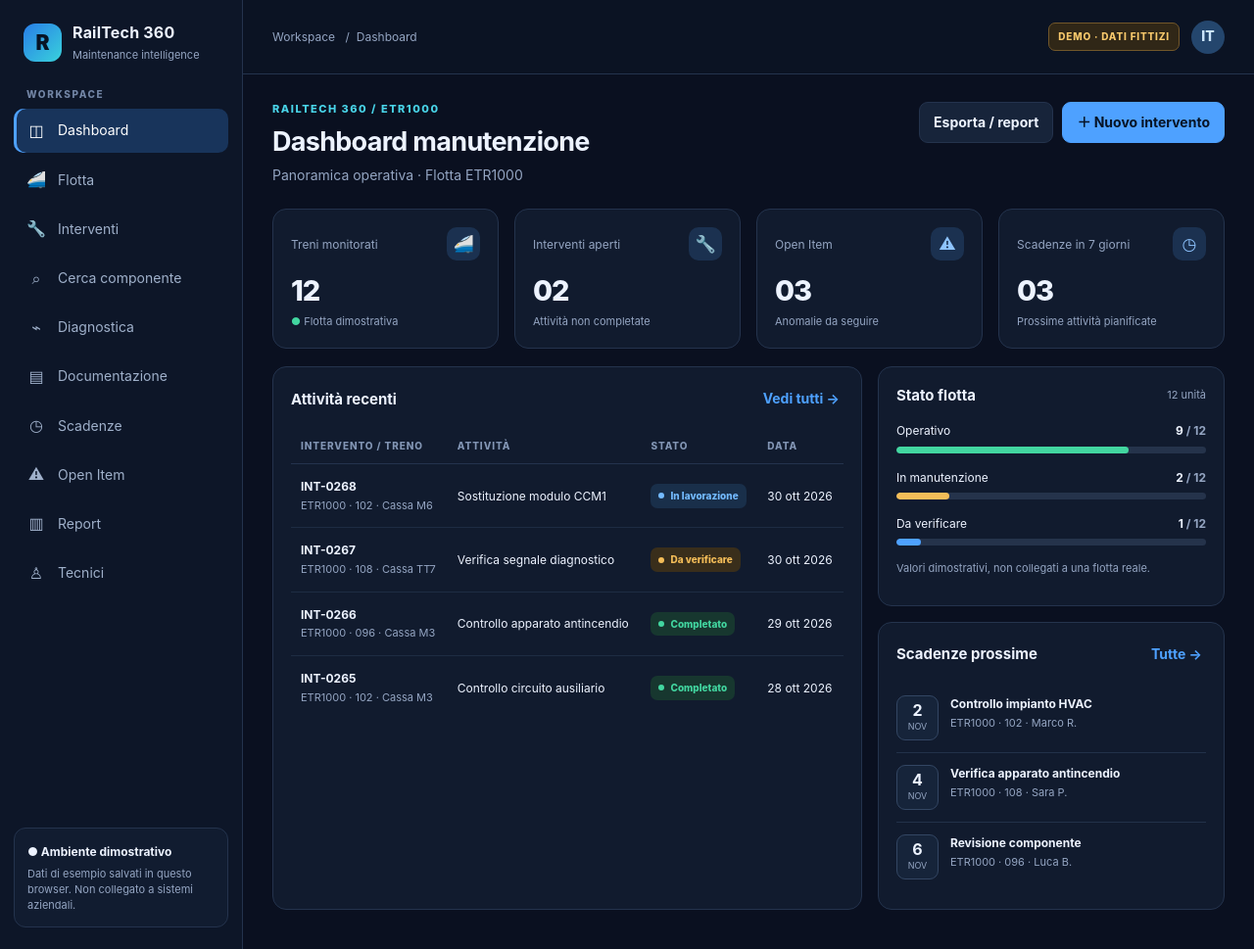
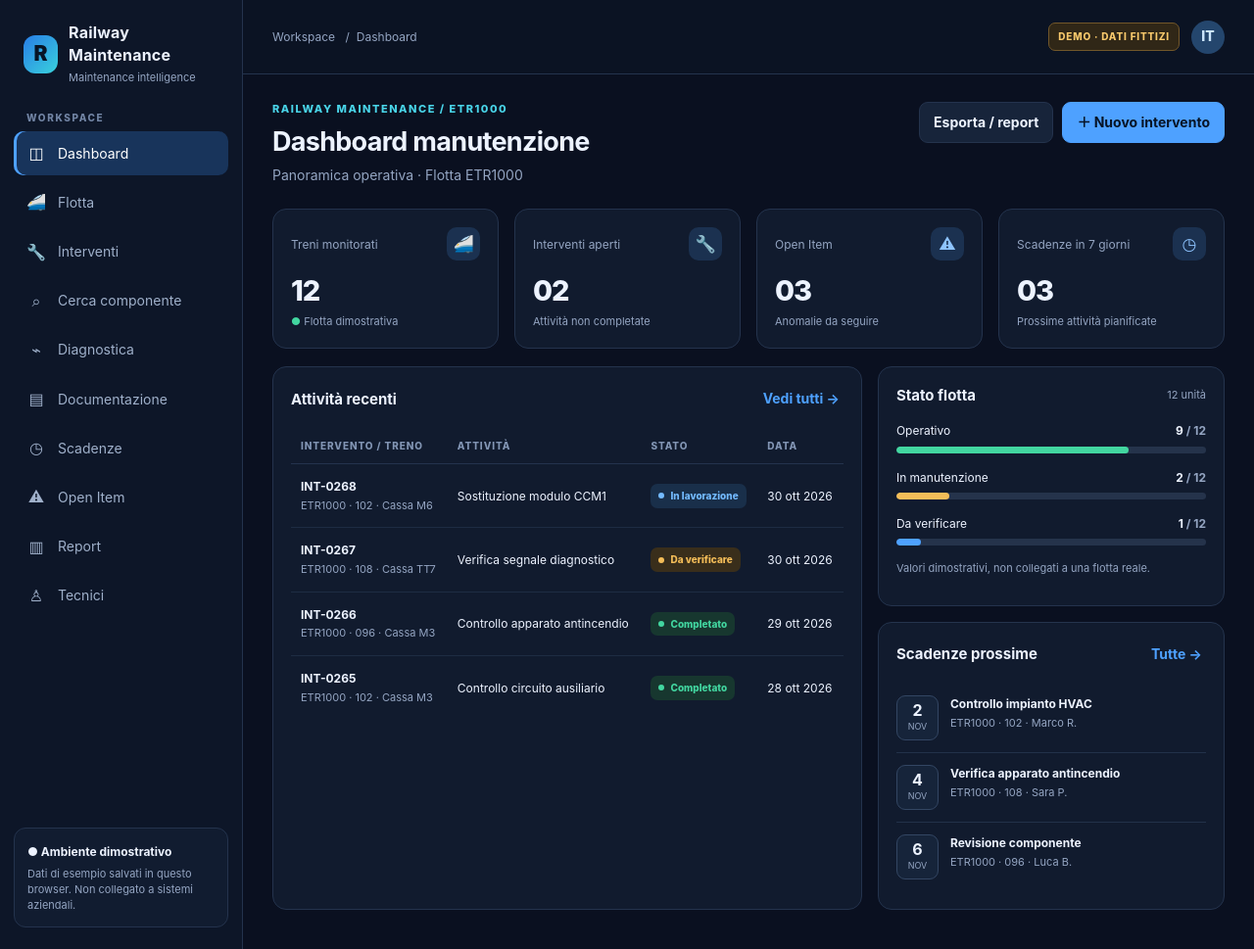
Before and after one commit to ivancolantuono/RailTech360, a plain HTML site: page index.html in a window 1280 px wide. Shown: the whole page at 98% size. Drawn offline with nearby package versions, Linux system fonts and the light colour scheme.

Commit message:
Add files via upload

```diff
--- a/index.html
+++ b/index.html
@@ -4,7 +4,7 @@
 <meta charset="utf-8">
 <meta name="viewport" content="width=device-width, initial-scale=1">
 <meta name="theme-color" content="#0b1220">
-<title>RailTech 360 | Manutenzione ferroviaria</title>
+<title>Railway Maintenance | Manutenzione ferroviaria</title>
 <style>
 :root{--bg:#0a1020;--panel:#111b2e;--panel2:#15223a;--line:#24334d;--text:#edf3ff;--muted:#94a5c2;--blue:#4ea1ff;--cyan:#49d4e8;--green:#42d6a0;--amber:#f4bd58;--red:#ff727e}
 *{box-sizing:border-box}body{margin:0;background:var(--bg);color:var(--text);font:14px/1.45 Inter,ui-sans-serif,system-ui,-apple-system,BlinkMacSystemFont,"Segoe UI",sans-serif}
@@ -38,7 +38,7 @@ main{min-width:0}.topbar{height:76px;border-bottom:1px solid var(--line);display
 <body>
 <div class="app">
 <aside class="sidebar" id="sidebar">
-  <div class="brand"><div class="brand-icon">R</div><div><strong>RailTech 360</strong><small>Maintenance intelligence</small></div></div>
+  <div class="brand"><div class="brand-icon">R</div><div><strong>Railway Maintenance</strong><small>Maintenance intelligence</small></div></div>
   <div><div class="nav-label">WORKSPACE</div><nav class="nav" id="nav">
     <button class="active" data-page="dashboard"><span class="ico">◫</span>Dashboard</button>
     <button data-page="flotta"><span class="ico">🚄</span>Flotta</button>
@@ -88,7 +88,7 @@ const pages={dashboard:"Dashboard",flotta:"Flotta",interventi:"Interventi",cerca
 function toast(msg){let t=document.getElementById("toast");t.textContent=msg;t.style.display="block";setTimeout(()=>t.style.display="none",3000)}
 function statusClass(s){if(/completato|chiuso|regolare/i.test(s))return"s-done";if(/lavorazione|analisi/i.test(s))return"s-work";if(/alta|critico/i.test(s))return"s-critical";return"s-open"}
 function pill(s){return `<span class="status ${statusClass(s)}">${s}</span>`}
-function head(title,sub,buttons=""){return `<div class="pagehead"><div><div class="eyebrow">RAILTECH 360 / ETR1000</div><h1>${title}</h1><p>${sub}</p></div><div class="actions">${buttons}</div></div>`}
+function head(title,sub,buttons=""){return `<div class="pagehead"><div><div class="eyebrow">RAILWAY MAINTENANCE / ETR1000</div><h1>${title}</h1><p>${sub}</p></div><div class="actions">${buttons}</div></div>`}
 function kpi(label,num,icon,foot){return `<div class="card"><div class="kpi-top"><span>${label}</span><span class="kpi-icon">${icon}</span></div><div class="kpi-num">${num}</div><div class="kpi-foot">${foot}</div></div>`}
 function searchbar(placeholder="Cerca per treno, componente, matricola o guasto…"){return `<div class="searchbar"><span>⌕</span><input id="globalSearch" placeholder="${placeholder}"><span>↵</span></div>`}
 function table(headers,rows){return `<div class="table-wrap"><table><thead><tr>${headers.map(x=>`<th>${x}</th>`).join("")}</tr></thead><tbody>${rows||`<tr><td colspan="${headers.length}" class="empty">Nessun elemento trovato</td></tr>`}</tbody></table></div>`}
```
